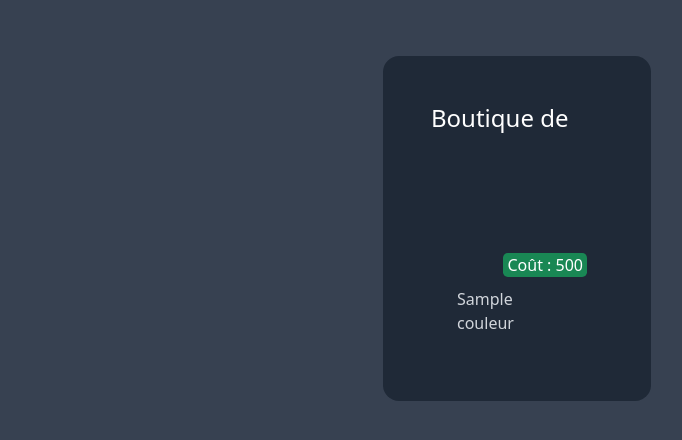
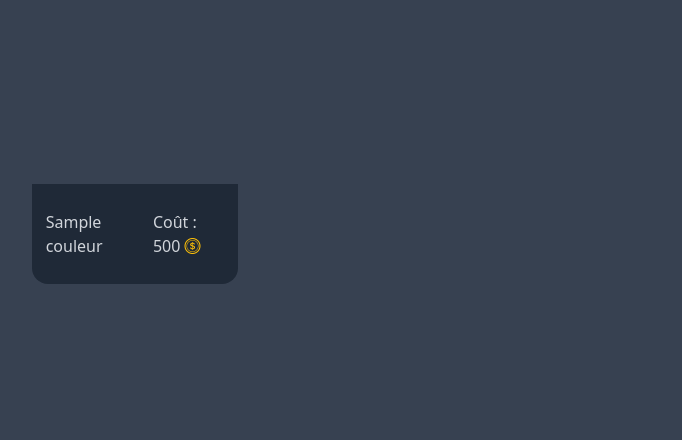
Before and after one commit to SullivanGDR/LeagueOfCheckers, a Symfony app: template templates/base/boutique.html.twig in a window 1280 px wide. Shown: the part 122-562 px from the top of the page, without its empty margins (123-805 px from the left). Run offline with Twig, Linux system fonts and the light colour scheme; the template is opened without the code that fills it: most values are stand-ins (such as "Sample title", 1, 10 or a date in 2020); some libraries are stand-ins or nearby versions.

Commit message:
Changement de la boutique

```diff
--- a/public/css/index.css
+++ b/public/css/index.css
@@ -20,3 +20,21 @@
     color: white;
     font-weight: bold;
 }
+
+.card-body {
+    background-color:rgba(31, 41, 55);
+    border-bottom-right-radius: 16px !important;
+    border-bottom-left-radius: 16px !important;
+}
+
+.card-couleur {
+    height:10rem;
+    border-top-left-radius: 16px !important;
+    border-top-right-radius: 16px !important;
+}
+
+.card {
+    width: 18rem;
+    border-top-left-radius: 16px !important;
+    border-top-right-radius: 16px !important;
+}
--- a/templates/base/boutique.html.twig
+++ b/templates/base/boutique.html.twig
@@ -6,32 +6,59 @@
 
 {% block body %}
 
-	{# Container de la page boutique #}
-	<div class="container d-flex justify-content-center mt-5 mb-5">
-		<div class="p-5 mt-2 h-100" style="background-color:rgba(31, 41, 55); border-radius: 16px;">
-			<h4 class="text-white mb-3">Boutique de {{ app.user.username }}</h4>
-			<div class="d-flex">
+<section class="container-fluid d-flex justify-content-center p-0 m-0">
+	<section class="p-0 mt-3 col-10">
+		<div class="container-fluid px-0 px-lg-5 ">
+			<div class="row gx-4 gx-lg-5 ">
 				{% for tpion in themePion %}
-					{% if tpion == app.user.themePion %}
-						<a href="#" class="col-md-1 d-flex flex-column text-center nav-link">
-							<div class="rounded-3 position-relative" style="height: 120px; width: 140px; background-color: {{ tpion.argb }};">
-								<div class="position-absolute bottom-0 end-0 px-1 bg-success text-white rounded-3">Débloquée</div>
+					{% if tpion in app.user.getCasier() %}
+						<div class="px-1 px-lg-2 col-12 col-sm-6 col-md-6 col-lg-4 col-xl-3 mb-5">
+							<div class="nav-link d-flex justify-content-center">
+								<div class="card border-0 bg-transparent">
+									<div class="card-couleur" style="background-color: {{ tpion.argb }};"></div>
+									<div class="card-body d-flex justify-content-between px-1">
+										<p class="card-text">{{ tpion.couleur }}</p>
+										<p>Débloquée</p>
+									</div>
+								</div>
 							</div>
-							<p>{{ tpion.couleur }}</p>
-						</a>
+						</div>
 					{% else %}
-						<a href="#" class="col-md-1 d-flex flex-column text-center nav-link">
-							<div class="rounded-3 position-relative" style="height: 120px; width: 140px; background-color: {{ tpion.argb }};">
-								<div class="position-absolute bottom-0 end-0 px-1 bg-success text-white rounded-3">Coût : 500</div>
+						{% if tpion.couleur == "Bronze" or tpion.couleur == "Argent" or tpion.couleur == "Or" or tpion.couleur == "Émeraude" or tpion.couleur == "Diamant" or tpion.couleur == "Maître" %}
+							<div class="d-none">
+								<a href="#" class="nav-link d-flex justify-content-center">
+									<div class="card border-0 bg-transparent">
+										<div class="card-couleur" style="background-color: {{ tpion.argb }}; "></div>
+										<div class="card-body d-flex justify-content-between px-1">
+											<p class="card-text">{{ tpion.couleur }}</p>
+											<p>Coût : 500
+												<i class="bi bi-coin text-warning"></i>
+											</p>
+										</div>
+									</div>
+								</a>
 							</div>
-							<p>{{ tpion.couleur }}</p>
-						</a>
+						{% else %}
+							<div class="px-1 px-lg-2 col-12 col-sm-6 col-md-6 col-lg-4 col-xl-3 mb-5">
+								<a href="#" class="nav-link d-flex justify-content-center">
+									<div class="card border-0 bg-transparent">
+										<div class="card-couleur" style="background-color: {{ tpion.argb }}; "></div>
+										<div class="card-body d-flex justify-content-between px-1">
+											<p class="card-text">{{ tpion.couleur }}</p>
+											<p>Coût : 500
+												<i class="bi bi-coin text-warning"></i>
+											</p>
+										</div>
+									</div>
+								</a>
+							</div>
+						{% endif %}
 					{% endif %}
 				{% endfor %}
 			</div>
 		</div>
-	</div>
-</div>
+	</section>
+</section>
 
 {% endblock %}
 
```
Also changed, not shown: src/Controller/RegistrationController.php (+5 -3 lines), src/Entity/Joueur.php (+10 -13 lines), src/Entity/ThemePion.php (+24 -5 lines), public/images/test.svg (added).
